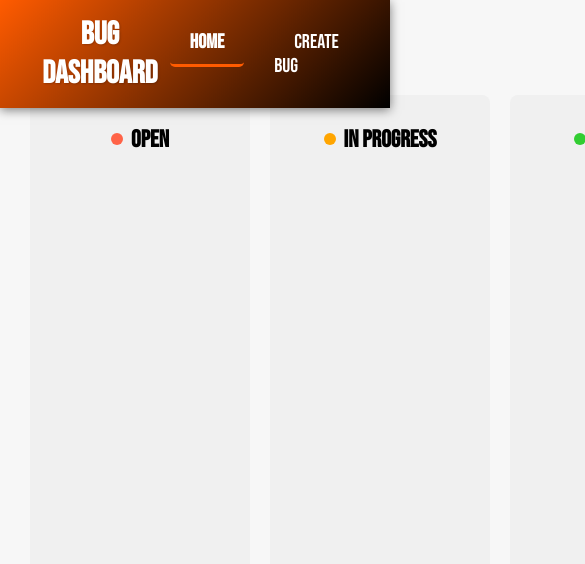
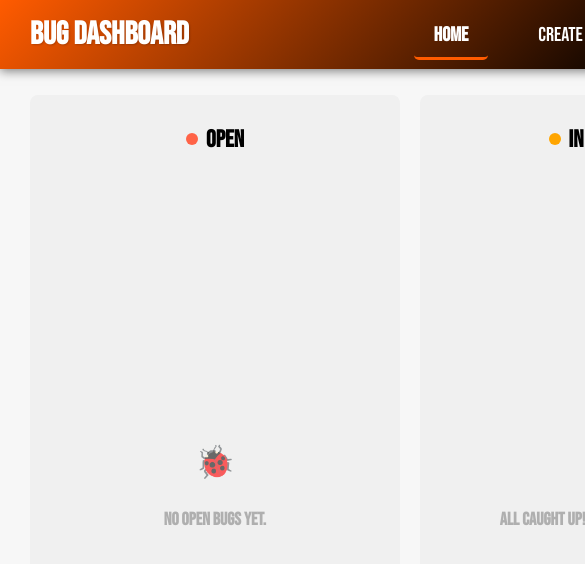
Before and after one commit to kirupa06/bug-tracker-dashboard, a React (Create React App) app: page / in a window 390 px wide. Shown: the top 564 px of the page, 585 px wide, since content can reach past the window. Built offline with nearby package versions, Linux system fonts and the light colour scheme.

Commit message:
Added placeholder text in the status column

```diff
--- a/src/Navbar.css
+++ b/src/Navbar.css
@@ -1,55 +1,54 @@
-/* Navbar.css */
 .navbar {
-    display: flex; /* Use flexbox for alignment */
-    justify-content: space-between; /* Space between title and links */
-    align-items: center; /* Center items vertically */
-    background: linear-gradient(135deg, #FF5B00, #000000); /* KTM-inspired gradient */
-    padding: 15px 30px; /* Increased padding for better spacing */
-    box-shadow: 0 2px 10px rgba(0, 0, 0, 0.5); /* Shadow for depth */
-    position: fixed; /* Fix the navbar to the top */
-    top: 0; /* Align it to the top of the viewport */
-    left: 0; /* Align it to the left side */
-    right: 0; /* Align it to the right side */
-    z-index: 1000; /* Ensure it is above other content */
+  display: flex;
+  justify-content: space-between;
+  align-items: center;
+  background: linear-gradient(135deg, #FF5B00, #000000);
+  padding: 15px 30px;
+  box-shadow: 0 2px 10px rgba(0, 0, 0, 0.5);
+  position: fixed;
+  top: 0;
+  left: 0;
+  right: 0;
+  z-index: 1000;
+  min-width: 600px;
 }
 
-  /* Add this rule to prevent content from being hidden behind the navbar */
 body {
-    padding-top: 75px; /* Adjust based on your navbar height */
+  padding-top: 75px;
 }
 
 .navbar-title {
-    color: #FFFFFF; /* Title color */
-    font-size: 32px; /* Increased font size for the title */
-    margin: 0; /* Remove default margin */
-    font-weight: bold; /* Bold title for emphasis */
-    font-family: 'Bebas Neue', sans-serif; /* Apply KTM-like font */
+  color: #FFFFFF;
+  font-size: 32px;
+  margin: 0;
+  font-weight: bold;
+  font-family: 'Bebas Neue', sans-serif;
 }
 
 .navbar-links {
-    list-style: none; /* Remove bullet points */
-    display: flex; /* Flex display for horizontal layout */
-    gap: 30px; /* Increased space between links */
-    margin: 0; /* Remove default margin */
-    padding: 0; /* Remove default padding */
+  list-style: none;
+  display: flex;
+  gap: 30px;
+  margin: 0;
+  padding: 0;
 }
 
 .nav-link {
-    color: #FFFFFF; /* White text for links */
-    text-decoration: none; /* Remove underline from links */
-    padding: 10px 20px; /* Padding around links */
-    border-radius: 5px; /* Rounded corners for links */
-    transition: background 0.3s, color 0.3s; /* Smooth transition for hover effect */
-    font-family: 'Bebas Neue', sans-serif; /* Apply KTM-like font to links */
-    font-size: 20px; /* Increased font size for links */
+  color: #FFFFFF;
+  text-decoration: none;
+  padding: 10px 20px;
+  border-radius: 5px;
+  transition: background 0.3s, color 0.3s;
+  font-family: 'Bebas Neue', sans-serif;
+  font-size: 20px;
 }
 
 .nav-link:hover {
-    background-color: rgba(255, 255, 255, 0.2); /* Light overlay on hover */
-    color: #FF5B00; /* Change text color to KTM orange on hover */
+  background-color: rgba(255, 255, 255, 0.2);
+  color: #FF5B00;
 }
 
 .active {
-    font-weight: bold; /* Bold text for active link */
-    border-bottom: 3px solid #FF5B00; /* Underline active link with KTM orange */
+  font-weight: bold;
+  border-bottom: 3px solid #FF5B00;
 }
--- a/src/components/BugDashboard.tsx
+++ b/src/components/BugDashboard.tsx
@@ -1,17 +1,18 @@
-import React, { useState } from 'react';
-import { useSelector } from 'react-redux';
-import styled from 'styled-components';
-import Card from './Card';
-import ModalContentPopUp from './ModalContentPopUp';
+import React, { useState } from "react";
+import { useSelector } from "react-redux";
+import styled from "styled-components";
+import Card from "./Card";
+import ModalContentPopUp from "./ModalContentPopUp";
 
 const BugDashboard = () => {
   const { bugData } = useSelector((state: any) => state.BugInfo);
 
   const statusGroup = {
-        open: bugData?.filter((item: any) => item.status === 'open') || [],
-        inProgress: bugData?.filter((item: any) => item.status === 'inProgress') || [],
-        resolved: bugData?.filter((item: any) => item.status === 'resolved') || [],
-        closed: bugData?.filter((item: any) => item.status === 'closed') || []
+    open: bugData?.filter((item: any) => item.status === "open") || [],
+    inProgress:
+      bugData?.filter((item: any) => item.status === "inProgress") || [],
+    resolved: bugData?.filter((item: any) => item.status === "resolved") || [],
+    closed: bugData?.filter((item: any) => item.status === "closed") || [],
   };
 
   const [selectedCard, setSelectedCard] = useState<any>(null);
@@ -26,14 +27,18 @@ const BugDashboard = () => {
     setSelectedCard(null);
     setModalOpen(false);
   };
+  console.log(statusGroup, "statusGroupstatusGroup");
 
   return (
     <StyledDashboard>
       <div className="column">
-                <StatusHeader color="#FF6347"> {/* Tomato color for Open */}
+        <StatusHeader color="#FF6347">
+          {" "}
+          {/* Tomato color for Open */}
           <span className="status-circle"></span>
           Open
         </StatusHeader>
+
         {statusGroup?.open.map((item: any) => (
           <CardContainer key={item.id} onClick={() => handleCardClick(item)}>
             <Card
@@ -41,13 +46,20 @@ const BugDashboard = () => {
               issueType={item.issueType.value}
               summary={item.summary}
               bugItem={item}
-
             />
           </CardContainer>
         ))}
+        {!statusGroup?.open?.length && (
+          <div className="no-state">
+            <span className="no-state-icon">🐞</span>
+            <p className="no-state-text">No open bugs yet.</p>
+          </div>
+        )}
       </div>
       <div className="column">
-                <StatusHeader color="#FFA500"> {/* Orange color for In Progress */}
+        <StatusHeader color="#FFA500">
+          {" "}
+          {/* Orange color for In Progress */}
           <span className="status-circle"></span>
           In Progress
         </StatusHeader>
@@ -61,9 +73,17 @@ const BugDashboard = () => {
             />
           </CardContainer>
         ))}
+        {!statusGroup?.inProgress?.length && (
+          <div className="no-state">
+            <span className="no-state-icon">🚧</span>
+            <p className="no-state-text">All caught up! No bugs in progress.</p>
+          </div>
+        )}
       </div>
       <div className="column">
-                <StatusHeader color="#32CD32"> {/* LimeGreen color for Resolved */}
+        <StatusHeader color="#32CD32">
+          {" "}
+          {/* LimeGreen color for Resolved */}
           <span className="status-circle"></span>
           Resolved
         </StatusHeader>
@@ -74,13 +94,20 @@ const BugDashboard = () => {
               issueType={item.issueType.value}
               summary={item.summary}
               bugItem={item}
-
             />
           </CardContainer>
         ))}
+        {!statusGroup?.resolved?.length && (
+          <div className="no-state">
+            <span className="no-state-icon">✅</span>
+            <p className="no-state-text">No resolved bugs.</p>
+          </div>
+        )}
       </div>
       <div className="column">
-                <StatusHeader color="#4682B4"> {/* SteelBlue color for Closed */}
+        <StatusHeader color="#4682B4">
+          {" "}
+          {/* SteelBlue color for Closed */}
           <span className="status-circle"></span>
           Closed
         </StatusHeader>
@@ -91,10 +118,15 @@ const BugDashboard = () => {
               issueType={item.issueType.value}
               summary={item.summary}
               bugItem={item}
-
             />
           </CardContainer>
         ))}
+        {!statusGroup?.closed?.length && (
+          <div className="no-state">
+            <span className="no-state-icon">🔒</span>
+            <p className="no-state-text">No closed bugs.</p>
+          </div>
+        )}
       </div>
 
       {isModalOpen && selectedCard && (
@@ -121,11 +153,35 @@ const StyledDashboard = styled.div`
     flex-direction: column;
     align-items: center;
     margin: 0 10px;
-    min-width: 200px;
+    min-width: 350px;
     background-color: #f0f0f0;
     padding: 10px;
     border-radius: 8px;
     flex-grow: 1;
+  }
+
+  .no-state {
+    display: flex;
+    flex-direction: column;
+    align-items: center;
+    justify-content: center;
+    text-align: center;
+    height: 100%;
+    color: #a0a0a0;
+    font-size: 16px;
+    font-weight: 500;
+    gap: 8px;
+  }
+
+  .no-state-icon {
+    font-size: 32px;
+    opacity: 0.7;
+  }
+
+  .no-state-text {
+    font-size: 18px;
+    font-weight: 600;
+    opacity: 0.8;
   }
 `;
 
@@ -149,6 +205,7 @@ const CardContainer = styled.div`
   cursor: pointer;
 `;
 
+
 const ModalOverlay = styled.div`
   position: fixed;
   top: 0;
--- a/src/components/CreateBug.css
+++ b/src/components/CreateBug.css
@@ -1,73 +1,67 @@
-/* General Styles */
 body {
-    background-color: #F7F7F7; /* Light background for contrast */
-    font-family: 'Bebas Neue', sans-serif; /* KTM Duke style font */
+    background-color: #F7F7F7;
+    font-family: 'Bebas Neue', sans-serif;
 }
 
-/* Form Container */
 form {
-    max-width: 600px; /* Center the form */
-    margin: 20px auto; /* Margin for centering */
-    padding: 20px; /* Padding around form */
-    border-radius: 8px; /* Rounded corners */
-    box-shadow: 0 4px 10px rgba(0, 0, 0, 0.1); /* Soft shadow for depth */
-    background-color: #FFFFFF; /* White background for form */
+    max-width: 600px;
+    margin: 20px auto;
+    padding: 20px;
+    border-radius: 8px;
+    box-shadow: 0 4px 10px rgba(0, 0, 0, 0.1);
+    background-color: #FFFFFF;
 }
 
-/* Headings */
 h1 {
-    text-align: center; /* Centered heading */
-    color: #FF3D00; /* KTM Orange */
-    margin-bottom: 20px; /* Space below heading */
-    text-shadow: 1px 1px 2px rgba(0, 0, 0, 0.2); /* Soft shadow for depth */
+    text-align: center;
+    color: #FF3D00;
+    margin-bottom: 20px;
+    text-shadow: 1px 1px 2px rgba(0, 0, 0, 0.2);
 }
 
-/* Form Groups */
 .form-group {
-    margin-bottom: 15px; /* Space between form groups */
-    position: relative; /* For absolute positioning of labels */
+    margin-bottom: 15px;
+    position: relative;
 }
 
-/* Labels */
 label {
-    display: block; /* Block for full width */
-    font-size: 1.2em; /* Increased font size */
-    margin-bottom: 8px; /* Space below labels */
-    color: #333; /* Dark color for labels */
-    transition: transform 0.3s ease, font-size 0.3s ease; /* Animation for labels */
+    display: block;
+    font-size: 1.2em;
+    margin-bottom: 8px;
+    color: #333;
+    transition: transform 0.3s ease, font-size 0.3s ease;
 }
 
-/* Input Fields, Textareas, and Selects */
 input[type='text'],
-textarea{
-    width: calc(100% - 22px); /* Full width inputs minus padding and border */
-    padding: 10px; /* Padding for inputs */
-    border: 2px solid #CCCCCC; /* Light grey border */
-    border-radius: 4px; /* Rounded corners */
-    font-size: 1em; /* Standard font size */
-    box-shadow: 0 2px 5px rgba(0, 0, 0, 0.1); /* Soft shadow on inputs */
-    transition: border-color 0.3s ease, box-shadow 0.3s ease, background-color 0.3s ease; /* Transition effect for focus and error */
-    background-color: #FAFAFA; /* Light background for inputs */
+textarea {
+    width: calc(100% - 22px);
+    padding: 10px;
+    border: 2px solid #CCCCCC;
+    border-radius: 4px;
+    font-size: 1em;
+    box-shadow: 0 2px 5px rgba(0, 0, 0, 0.1);
+    transition: border-color 0.3s ease, box-shadow 0.3s ease, background-color 0.3s ease;
+    background-color: #FAFAFA;
 }
+
 .select-field {
+    padding: 10px;
+    border: 2px solid #CCCCCC;
+    border-radius: 4px;
+    font-size: 1em;
+    box-shadow: 0 2px 5px rgba(0, 0, 0, 0.1);
+    transition: border-color 0.3s ease, box-shadow 0.3s ease, background-color 0.3s ease;
+    background-color: #FAFAFA;
+}
 
-    padding: 10px; /* Padding for inputs */
-    border: 2px solid #CCCCCC; /* Light grey border */
-    border-radius: 4px; /* Rounded corners */
-    font-size: 1em; /* Standard font size */
-    box-shadow: 0 2px 5px rgba(0, 0, 0, 0.1); /* Soft shadow on inputs */
-    transition: border-color 0.3s ease, box-shadow 0.3s ease, background-color 0.3s ease; /* Transition effect for focus and error */
-    background-color: #FAFAFA; /* Light background for inputs */
-}
-/* Focus Styles */
 input[type='text']:focus,
 textarea:focus,
 .select-field:focus {
-    border-color: #007BFF; /* Change border color to blue on focus */
-    outline: none; /* Remove default outline */
-    box-shadow: 0 0 8px rgba(0, 123, 255, 0.5); /* Increased shadow on focus */
-    background-color: #E8F0FE; /* Light blue background on focus */
-    animation: inputFocus 0.4s ease forwards; /* Animation on focus */
+    border-color: #007BFF;
+    outline: none;
+    box-shadow: 0 0 8px rgba(0, 123, 255, 0.5);
+    background-color: #E8F0FE;
+    animation: inputFocus 0.4s ease forwards;
 }
 
 @keyframes inputFocus {
@@ -75,18 +69,17 @@ textarea:focus,
         transform: scale(1);
     }
     to {
-        transform: scale(1.02); /* Slight scale increase */
+        transform: scale(1.02);
     }
 }
 
-/* Error Indication Styles */
 input[type='text'].error,
 textarea.error,
 .select-field.error {
-    border-color: #FF3D00; /* Red border color for error */
-    box-shadow: 0 0 5px rgba(255, 61, 0, 0.5); /* Red glow effect for error indication */
-    background-color: #FFE9E5; /* Light red background for error */
-    animation: shake 0.5s ease; /* Shake animation on error */
+    border-color: #FF3D00;
+    box-shadow: 0 0 5px rgba(255, 61, 0, 0.5);
+    background-color: #FFE9E5;
+    animation: shake 0.5s ease;
 }
 
 @keyframes shake {
@@ -97,93 +90,85 @@ textarea.error,
     100% { transform: translateX(0); }
 }
 
-/* Textarea Styles */
 textarea {
-    resize: vertical; /* Allow vertical resizing only */
+    resize: vertical;
 }
 
-/* Dropdown Styles */
 .select-field {
-    position: relative; /* Position relative for the dropdown */
+    position: relative;
 }
 
 .select-field .react-select__control {
-    width: 100%; /* Full width control */
-    padding: 10px; /* Padding for control */
-    border: 2px solid #CCCCCC; /* Light grey border */
-    border-radius: 4px; /* Rounded corners */
-    transition: border-color 0.3s; /* Transition for border color */
+    width: 100%;
+    padding: 10px;
+    border: 2px solid #CCCCCC;
+    border-radius: 4px;
+    transition: border-color 0.3s;
 }
 
 .select-field .react-select__control.error {
-    border-color: #FF3D00; /* Red border for error */
-    animation: shake 0.5s ease; /* Shake animation */
+    border-color: #FF3D00;
+    animation: shake 0.5s ease;
 }
 
 .select-field .react-select__menu {
-    max-height: 200px; /* Limit the dropdown height */
-    overflow-y: auto; /* Enable vertical scrolling */
-    border: 1px solid #CCCCCC; /* Border for dropdown */
-    border-radius: 4px; /* Rounded corners for dropdown */
-    box-shadow: 0 2px 5px rgba(0, 0, 0, 0.2); /* Soft shadow for dropdown */
-    z-index: 1000; /* Ensure it's above other elements */
+    max-height: 200px;
+    overflow-y: auto;
+    border: 1px solid #CCCCCC;
+    border-radius: 4px;
+    box-shadow: 0 2px 5px rgba(0, 0, 0, 0.2);
+    z-index: 1000;
 }
 
-/* Dropdown Items */
 .select-field .react-select__option {
-    padding: 10px; /* Padding for items */
-    cursor: pointer; /* Pointer on hover */
-    transition: background-color 0.3s; /* Transition for background */
+    padding: 10px;
+    cursor: pointer;
+    transition: background-color 0.3s;
 }
 
 .select-field .react-select__option:hover {
-    background-color: #E8F0FE; /* Highlight item on hover */
+    background-color: #E8F0FE;
 }
 
-/* Submit Button Styles */
 button[type='submit'] {
-    width: 100%; /* Full width button */
-    padding: 10px; /* Padding for button */
-    background-color: #FF3D00; /* KTM Orange */
-    color: #FFFFFF; /* White text */
-    border: none; /* No border */
-    border-radius: 4px; /* Rounded corners */
-    font-size: 1.2em; /* Larger font size */
-    cursor: pointer; /* Pointer on hover */
-    transition: background 0.3s, transform 0.3s; /* Smooth background transition and scale on hover */
+    width: 100%;
+    padding: 10px;
+    background-color: #FF3D00;
+    color: #FFFFFF;
+    border: none;
+    border-radius: 4px;
+    font-size: 1.2em;
+    cursor: pointer;
+    transition: background 0.3s, transform 0.3s;
 }
 
 button[type='submit']:hover {
-    background-color: #FF6F00; /* Darker orange on hover */
-    transform: scale(1.05); /* Slight scale increase on hover */
+    background-color: #FF6F00;
+    transform: scale(1.05);
 }
 
-/* Button Accessibility */
 button[type='submit']:focus {
-    outline: 2px solid #007BFF; /* Focus outline for accessibility */
-    outline-offset: 2px; /* Offset for better visibility */
+    outline: 2px solid #007BFF;
+    outline-offset: 2px;
 }
 
-/* Error Message Styles */
 p.error-message {
-    margin: 5px 0; /* Space above and below error messages */
-    color: red; /* Red color for error messages */
-    font-weight: bold; /* Bold error messages */
+    margin: 5px 0;
+    color: red;
+    font-weight: bold;
 }
 
-/* Placeholder Styles */
 input::placeholder,
 textarea::placeholder {
-    color: #999; /* Grey placeholder text */
-    opacity: 1; /* Ensure visibility */
+    color: #999;
+    opacity: 1;
 }
 
-/* Responsive Styles */
 @media (max-width: 600px) {
     form {
-        padding: 10px; /* Reduced padding on smaller screens */
+        padding: 10px;
     }
     h1 {
-        font-size: 1.5em; /* Adjust heading size */
+        font-size: 1.5em;
     }
 }
```
Lines whose indentation alone changed are shown as unchanged.
